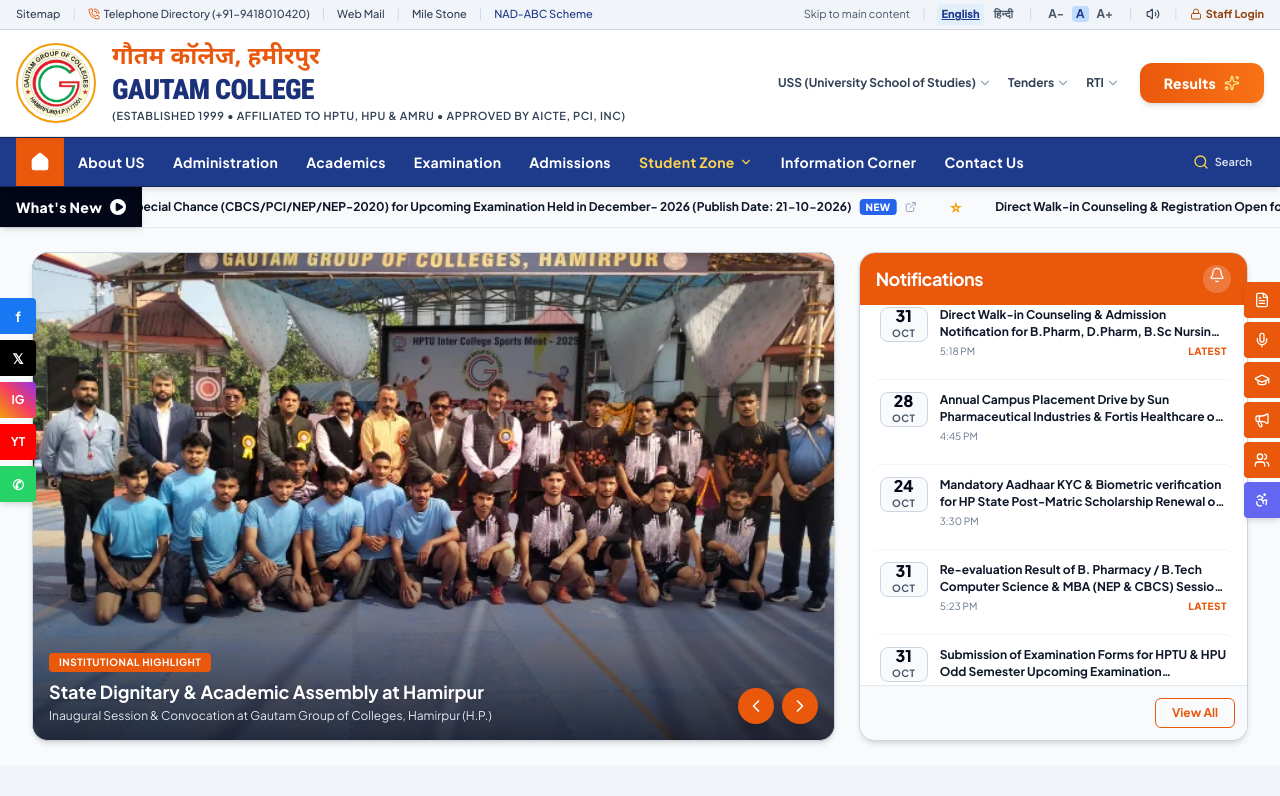
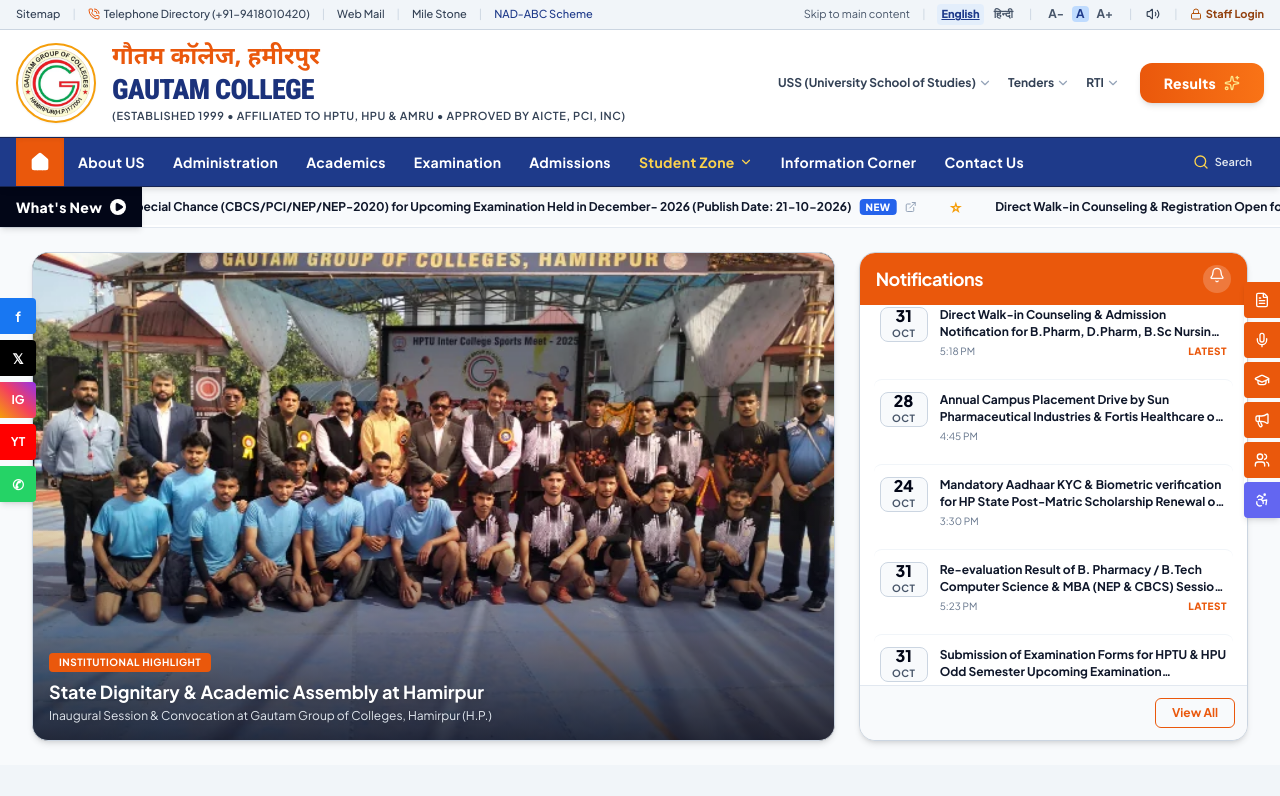
Before and after one commit to KarnailSingh87/gautam-group-of-colleges, a React (Vite) app: page / in a window 1280 px wide. Shown: the top 796 px of the page. Built offline with nearby package versions, Linux system fonts and the light colour scheme.

Commit message:
Remove circular orange previous/next navigation buttons from hero slider

```diff
--- a/src/components/HimtuHeroSection.jsx
+++ b/src/components/HimtuHeroSection.jsx
@@ -1,7 +1,5 @@
 import React, { useState, useEffect, useRef } from 'react';
 import {
-  ChevronLeft,
-  ChevronRight,
   Bell,
   Sparkles,
   ExternalLink,
@@ -251,24 +249,6 @@ export default function HimtuHeroSection({
                 </p>
               </div>
 
-              {/* Slider Bottom-Right Circular Orange Arrows (Exact HPTU Style) */}
-              <div className="absolute bottom-4 right-4 z-20 flex items-center gap-2">
-                <button
-                  onClick={prevSlide}
-                  className="w-9 h-9 rounded-full bg-[#ea580c] hover:bg-[#c2410c] text-white flex items-center justify-center shadow-lg transition active:scale-95"
-                  aria-label="Previous Slide"
-                >
-                  <ChevronLeft className="w-5 h-5" />
-                </button>
-                <button
-                  onClick={nextSlide}
-                  className="w-9 h-9 rounded-full bg-[#ea580c] hover:bg-[#c2410c] text-white flex items-center justify-center shadow-lg transition active:scale-95"
-                  aria-label="Next Slide"
-                >
-                  <ChevronRight className="w-5 h-5" />
-                </button>
-              </div>
-
             </div>
           </div>
 
```
Also changed, not shown: 1 other file (tests, documents, lock files or other folders).
